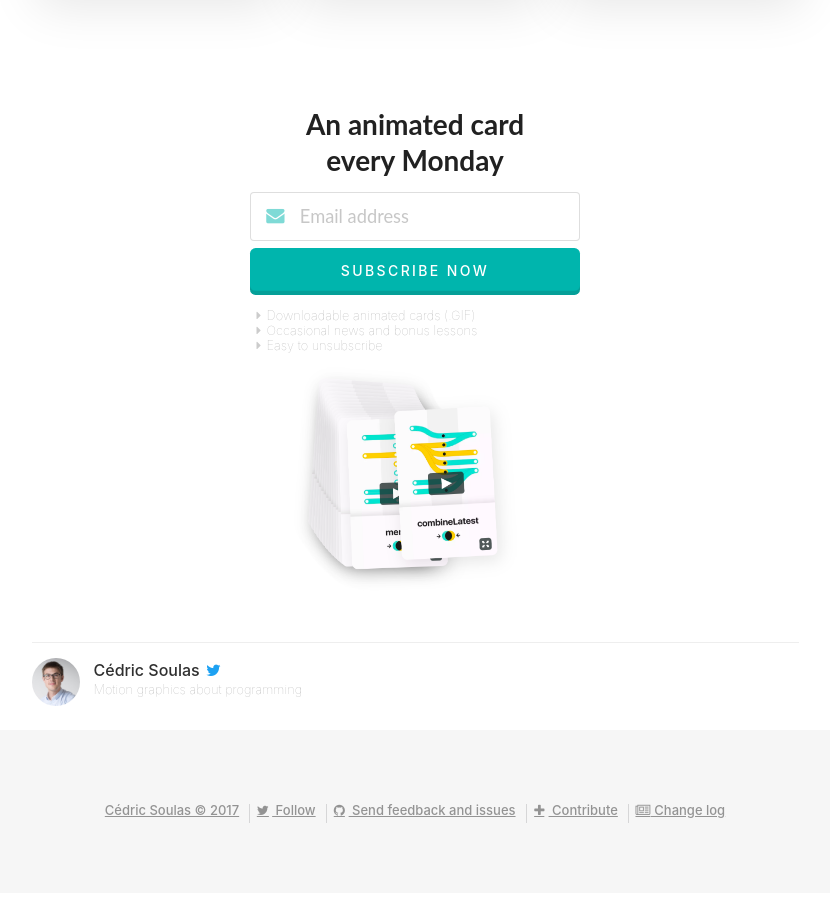
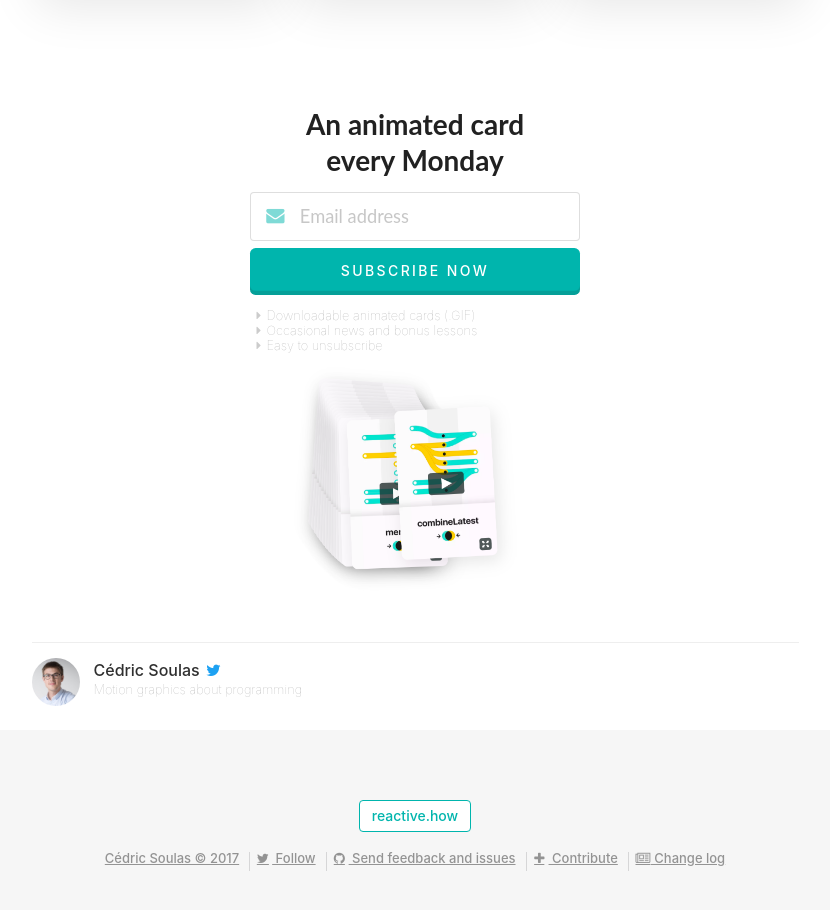
Before and after one commit to cedricss/reactive.how, a Jekyll site: the page built from index.html, in a window 1280 px wide, cut to the strip 969-1910 px from the top of the page. Shown: the top 910 px of the strip, without its empty margins (225-1055 px from the left). Built offline with Jekyll 4.4.1, drawn with Linux system fonts in a browser that asks for light colours.

Commit message:
Add link back to homepage on footer

```diff
--- a/_includes/footer.html
+++ b/_includes/footer.html
@@ -1,5 +1,8 @@
 <div class="ui vertical center aligned footer segment">
   <div class="ui container">
+    <div>
+      <a class="ui logo large label" href="http://reactive.how">reactive.how</a>
+    </div>
     <div class="ui horizontal small divided link list">
       <a class="item" href="https://twitter.com/CedricSoulas" target="_blank">Cédric Soulas © 2017</a>
       <a class="item" href="https://twitter.com/CedricSoulas" target="_blank">
--- a/css/main.scss
+++ b/css/main.scss
@@ -181,6 +181,9 @@ div.more {
 .footer {
     padding: 5em 2em!important;
     background-color:#f6f6f6!important;
+    .logo.label {
+        margin: 0em 0 0.2em 0em;
+    }
 }
 
 .transparent.cards .card {
```
